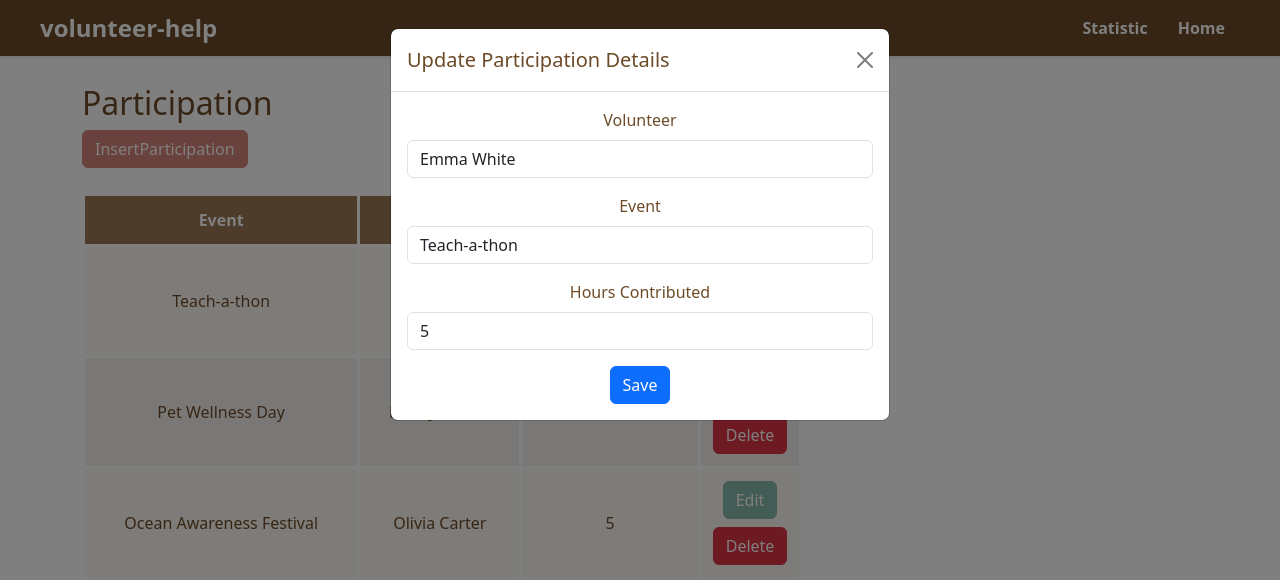
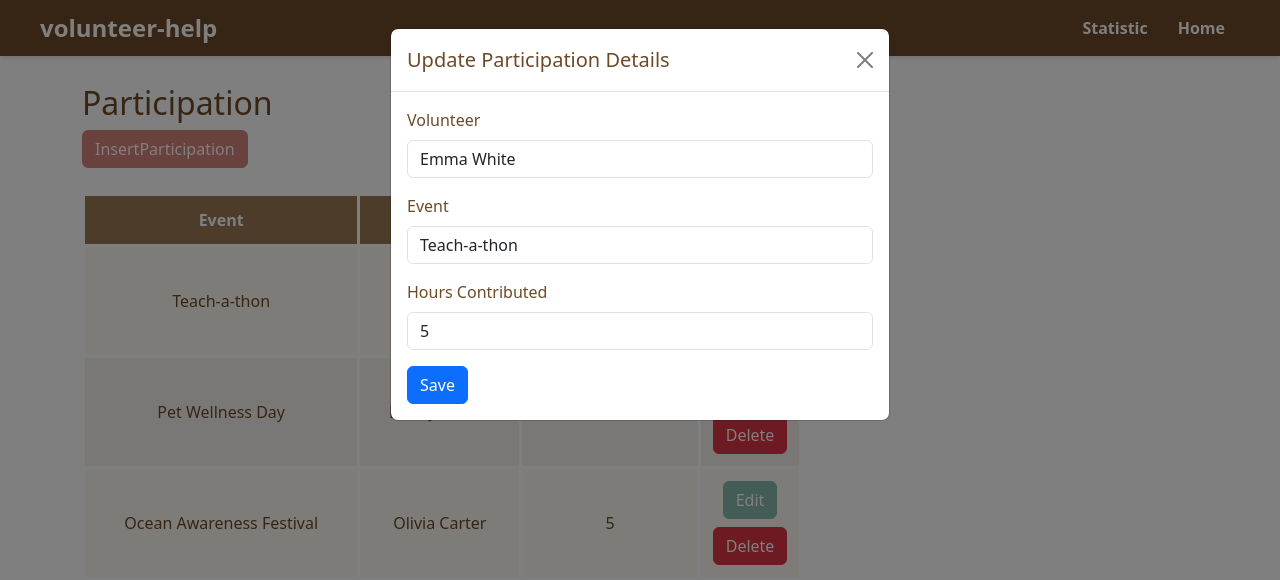
Before and after one commit to beau-beaubo/databaseproject, a Django app: page /nonprofit/participation/ in a window 1280 px wide, after a click on "Edit". Shown: the top 580 px of the page. Run offline with Django 5.2, Linux system fonts and the light colour scheme; data comes from the database, SQL or seed files in the repository.

Commit message:
Update style for modal-body, correct name of participation table

```diff
--- a/nonprofit/static/nonprofit/style.css
+++ b/nonprofit/static/nonprofit/style.css
@@ -77,45 +77,6 @@
     color: white !important;
 }
 
-.btn-edit {
-    background-color: #89B8AD !important;
-    border-color: #89B8AD !important;
-    color: white !important;
-}
-
-.btn-edit:hover {
-    background-color: #519280 !important;
-    border-color: #519280 !important;
-    color: white !important;
-}
-
-.participation-table {
-    border-collapse: collapse;
-    margin: 25px 0;
-    min-width: 400px;
-    color: black;
-}
-
-.participation-table th, .participation-table td {
-    border: 3px solid white;
-    padding: 12px;
-    text-align: center;
-}
-
-.participation-table th {
-     background-color: #9B7955;
-     color: white;
-}
-
-.participation-table tr:nth-child(even) {
-      background-color: #F4F1ED;
-      color: #6D4B28;
-}
-
-.participation-table tr:nth-child(odd) {
-      background-color: #FAF8F2;
-      color: #6D4B28;
-}
 
 /*--Edit Button--*/
 .btn-edit {
@@ -131,7 +92,6 @@
 }
 
 /*--Tables--*/
-
 .event-table {
     border-collapse: collapse;
     margin: 25px 0;
@@ -188,30 +148,35 @@
     color: #6D4B28;
 }
 
-.participant-table {
+.participation-table {
     border-collapse: collapse;
     margin: 25px 0;
     min-width: 400px;
     color: black;
 }
 
-.participant-table th, .participant-table td {
+.participation-table th, .participation-table td {
     border: 3px solid white;
     padding: 12px;
     text-align: center;
 }
 
-.participant-table th {
+.participation-table th {
     background-color: #9B7955;
     color: white;
 }
 
-.participant-table tr:nth-child(even) {
+.participation-table tr:nth-child(even) {
     background-color: #F4F1ED;
     color: #6D4B28;
 }
 
-.participant-table tr:nth-child(odd) {
+.participation-table tr:nth-child(odd) {
     background-color: #FAF8F2;
     color: #6D4B28;
 }
+
+/*--Modal--*/
+.modal-body, .modal-body form {
+    text-align: left;
+}
--- a/nonprofit/templates/nonprofit/participation.html
+++ b/nonprofit/templates/nonprofit/participation.html
@@ -30,7 +30,7 @@
     <!-- Button trigger modal -->
     <button class="btn btn-insert-participation" style="margin: 10 !important" data-bs-toggle="modal" data-bs-target="#InsertParticipationModal"> InsertParticipation </button>
     <!-- Participation Table -->
-    <table class="participant-table">
+    <table class="participation-table">
         <thead>
             <tr>
                 <th>Event</th>
```
